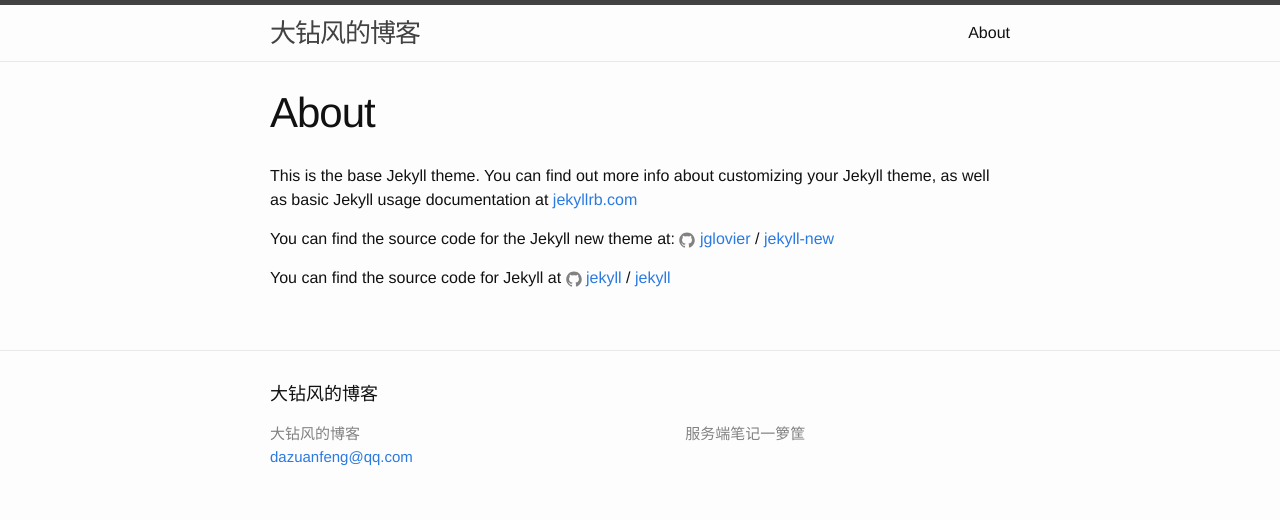
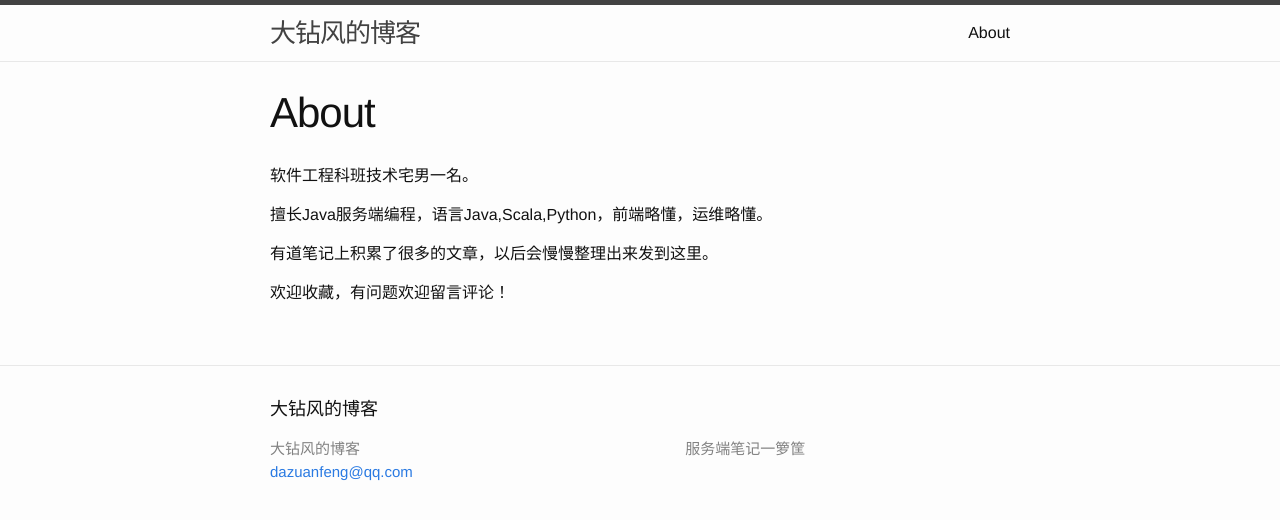
Before and after one commit to dazuanfeng/dazuanfeng.github.io.bak, a Jekyll site: the page built from about.md, in a window 1280 px wide. Shown: the top 520 px of the page. Built offline with Jekyll 4.4.1, drawn with Linux system fonts in a browser that asks for light colours.

Commit message:
优化文章排版

```diff
--- a/about.md
+++ b/about.md
@@ -4,12 +4,10 @@
 permalink: /about/
 ---
 
-This is the base Jekyll theme. You can find out more info about customizing your Jekyll theme, as well as basic Jekyll usage documentation at [jekyllrb.com](http://jekyllrb.com/)
+软件工程科班技术宅男一名。
 
-You can find the source code for the Jekyll new theme at:
-{% include icon-github.html username="jglovier" %} /
-[jekyll-new](https://github.com/jglovier/jekyll-new)
+擅长Java服务端编程，语言Java,Scala,Python，前端略懂，运维略懂。
 
-You can find the source code for Jekyll at
-{% include icon-github.html username="jekyll" %} /
-[jekyll](https://github.com/jekyll/jekyll)
+有道笔记上积累了很多的文章，以后会慢慢整理出来发到这里。
+
+欢迎收藏，有问题欢迎留言评论！
```
